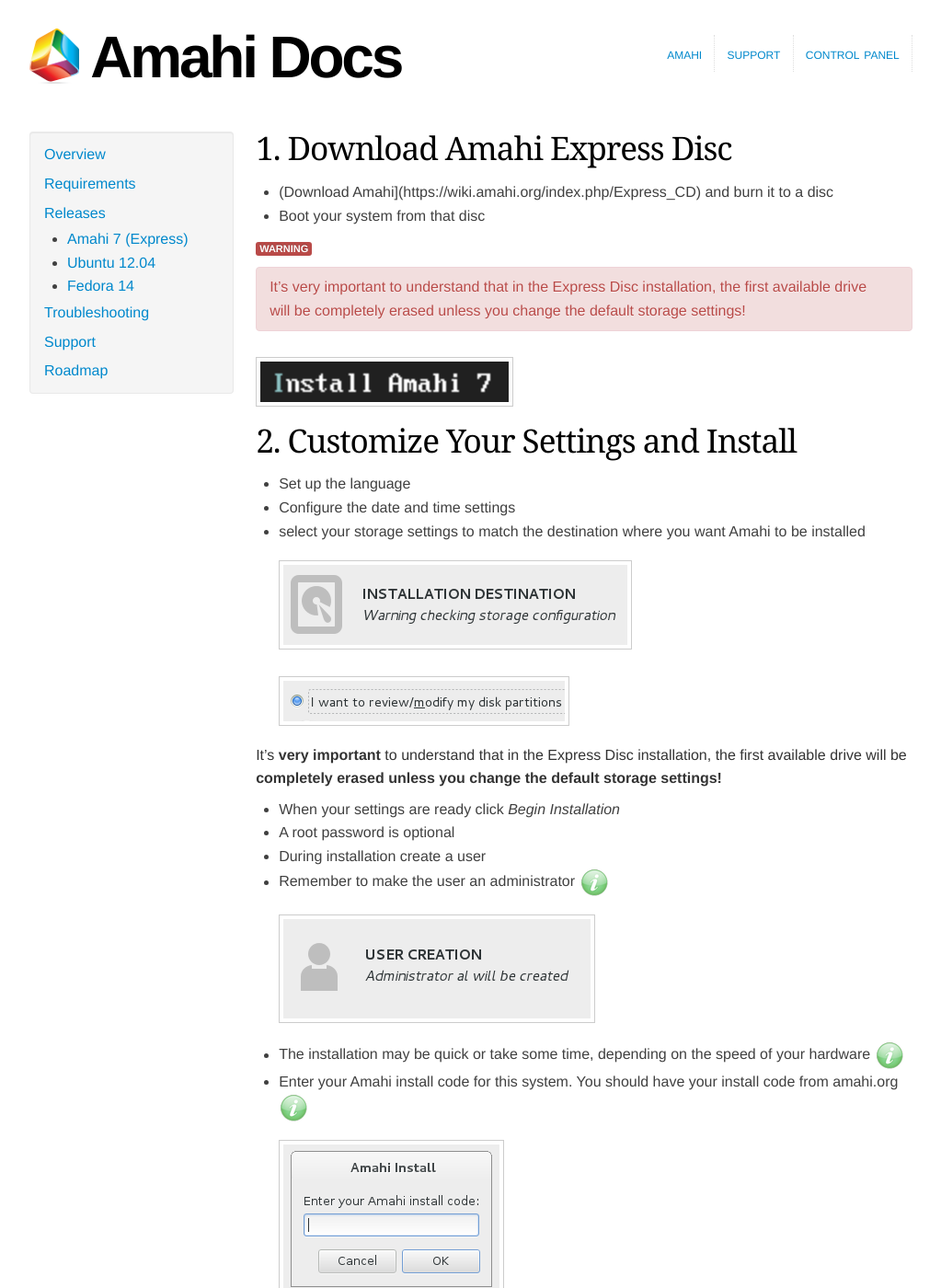
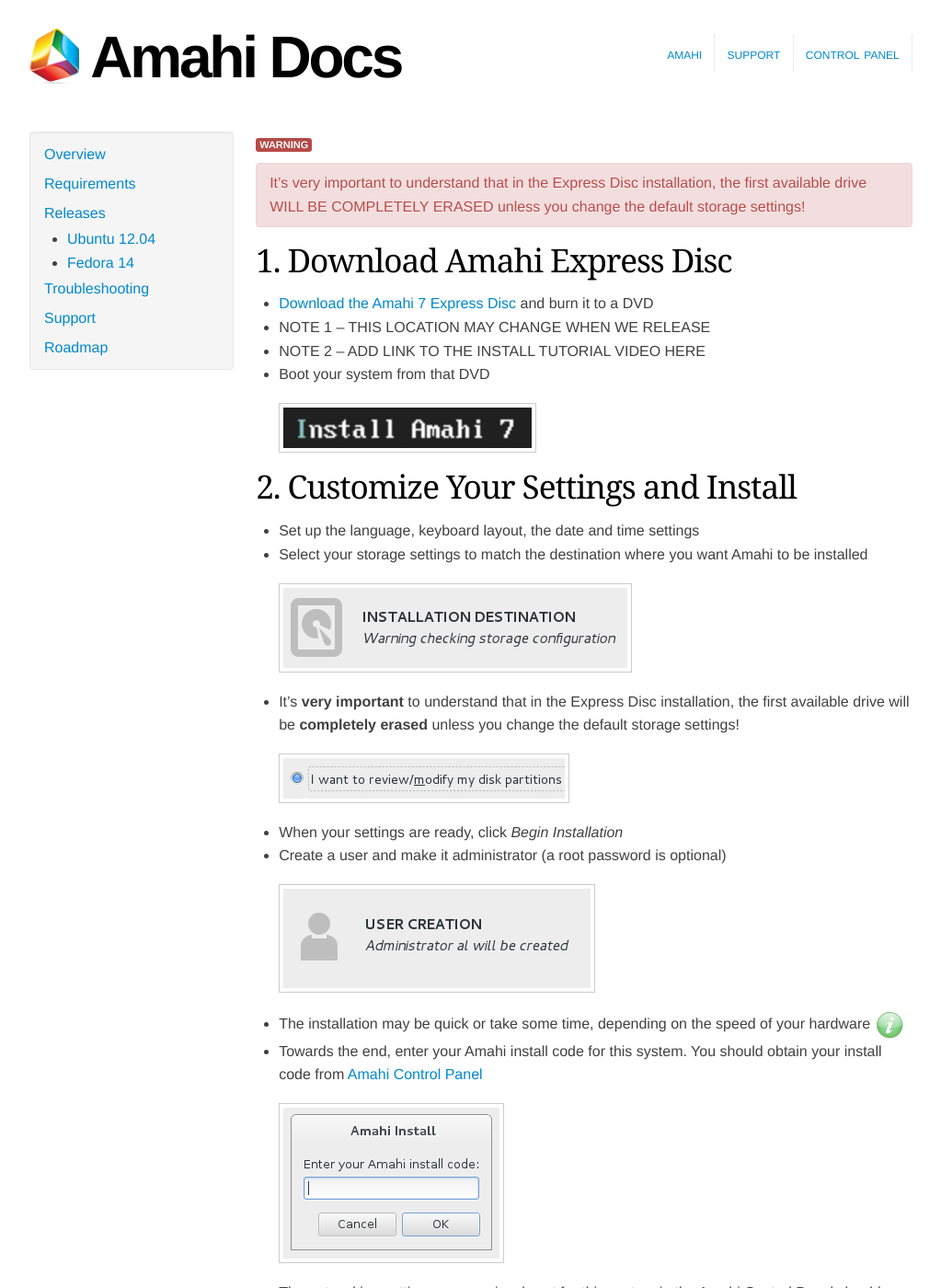
Before and after one commit to amahi/docs, a Jekyll site: the page built from amahi-7-express.md, in a window 1280 px wide and 1400 px high. Shown: the whole window at 92% size, without its empty margins (128-1151 px from the left). Built offline with Jekyll 4.4.1, drawn with Linux system fonts in a browser that asks for light colours; nearby versions of some CDN libraries; some of the changed text lies outside the part shown.

Commit message:
update before reviewers

```diff
--- a/_layouts/homepage.html
+++ b/_layouts/homepage.html
@@ -12,7 +12,6 @@
 				<li{% if page.current == 'releases' %} class="active"{% endif %}>
 				<a href="releases.html">Releases</a>
 				<ul>
-					<li><a href="amahi-7-express.html">Amahi 7 (Express)</a></li>
 					<li><a href="ubuntu-12.html">Ubuntu 12.04</a></li>
 					<li><a href="fedora-14.html">Fedora 14</a></li>
 				</ul>
--- a/amahi-7-express.md
+++ b/amahi-7-express.md
@@ -2,54 +2,54 @@
 layout: homepage
 title: Install Amahi 7 Express Disc
 ---
-# 1. Download Amahi Express Disc
-* (Download Amahi](https://wiki.amahi.org/index.php/Express_CD) and burn it to a disc
-* Boot your system from that disc
-
 <span class="label label-important">WARNING</span>
 <div class="alert alert-error">
-It’s very important to understand that in the Express Disc installation, the first available drive will be completely erased unless you change the default storage settings!
+It’s very important to understand that in the Express Disc installation, the first available drive WILL BE COMPLETELY ERASED unless you change the default storage settings!
 </div>
+# 1. Download Amahi Express Disc
+* [Download the Amahi 7 Express Disc](https://wiki.amahi.org/index.php/Express_CD) and burn it to a DVD
+* NOTE 1 -- THIS LOCATION MAY CHANGE WHEN WE RELEASE
+* NOTE 2 -- ADD LINK TO THE INSTALL TUTORIAL VIDEO HERE
+* Boot your system from that DVD
 
   <a href="static/images/amahi-7-express/00-boot.png" class="fancybox centered"><img src="static/images/amahi-7-express/00-boot-thumb.png" alt="Boot Amahi" /></a>
 
 # 2. Customize Your Settings and Install
-* Set up the language
-* Configure the date and time settings
-* select your storage settings to match the destination where you want Amahi to be installed
+* Set up the language, keyboard layout, the date and time settings
+* Select your storage settings to match the destination where you want Amahi to be installed
 
   <a href="static/images/amahi-7-express/01-destination.png" class="fancybox centered"><img src="static/images/amahi-7-express/04-destination-thumb.png" alt="Installation destination" /></a>
+
+
+* It’s **very important** to understand that in the Express Disc installation, the first available drive will be **completely erased** unless you change the default storage settings!
 
   <a href="static/images/amahi-7-express/02-storage-details.png" class="fancybox centered"><img src="static/images/amahi-7-express/02-storage-details-thumb.png" alt="Installation destination specs" /></a>
 
 
-It’s **very important** to understand that in the Express Disc installation, the first available drive will be **completely erased unless you change the default storage settings!**
-
-
-* When your settings are ready click _Begin Installation_
-* A root password is optional
-* During installation create a user
-* Remember to make the user an administrator ![](static/images/tip.png)
+* When your settings are ready, click _Begin Installation_
+* Create a user and make it administrator (a root password is optional)
 
   <a href="static/images/amahi-7-express/06-create-user.png" class="fancybox centered"><img src="static/images/amahi-7-express/05-create-user-thumb.png" alt="Create a User" /></a>
 
 * The installation may be quick or take some time, depending on the speed of your hardware ![](static/images/tip.png)
-* Enter your Amahi install code for this system. You should have your install code from amahi.org ![](static/images/tip.png)
+* Towards the end, enter your Amahi install code for this system. You should obtain your install code from [Amahi Control Panel](https://www.amahi.org)
 
   <a href="static/images/amahi-7-express/07-install-code.png" class="fancybox centered"><img src="static/images/amahi-7-express/07-install-code-thumb.png" alt="Install Code" /></a>
 
-* The networking settings you previously set for this system in the Amahi Control Panel should match what you have in your network ![](static/images/tip.png)
+* The networking settings you previously set for this system in the Amahi Control Panel should match what you have in your network, or the installation may not work in your network ![](static/images/tip.png)
 * You will be asked to reboot. The Operating System will then boot from the hard drive, to a text console.
-* Amahi will fully configure in the background and reboot by itself one last time, this time it will boot with the static IP address you set at Amahi.org
+* Amahi will fully configure in the background and reboot by itself **one last time**. This time it will boot with the static IP address you set up in the Amahi control panel.
 
-# 3. Initialize and Complete Install
+# 3. Initialize Amahi and start using it
+
 * It is recommended for best operation that you turn off all other DHCP servers in your network. Then reboot all the systems in your network so that they get their network settings from your new Amahi server ![](static/images/tip.png)
 * Open an Internet browser from a client machine and type `http://hda/` in the URL box
 * This will bring you to an initialization web page for your system
 
   <a href="static/images/amahi-7-express/08-initialization.png" class="fancybox centered"><img src="static/images/amahi-7-express/09-initialization-thumb.png" alt="Amahi Initialization" /></a>
 
-* If HDA does not work, you could try the IP address of your system to get to the initialization page ![](static/images/tip.png)
+* If `http://hda/` does not work , you could try the IP address of your system to get to the initialization page. This may be an indication the install did *not* go well, however. ![](static/images/tip.png)
+* If you have networking trouble, make sure the settings in the control panel are what the network expects. Otherwise you can try the [Networking Troubleshooter](http://www.amahi.net).
 * You will be asked to enter a username and password. Make sure you use the same capitalization here that you used for your username and password earlier
 
-Start setting up your users, your shares, install some apps from `http://hda` and enjoy!!!
+* Start setting up your users, your shares, install some apps and enjoy!!!
```
